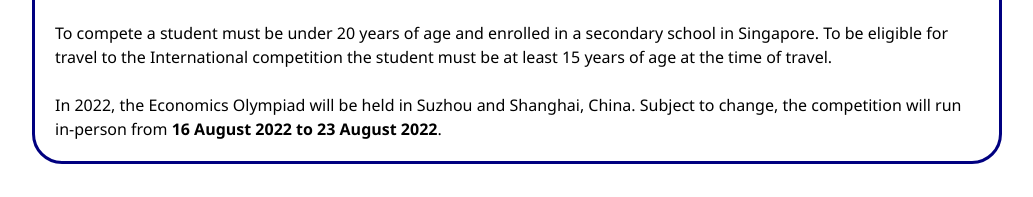
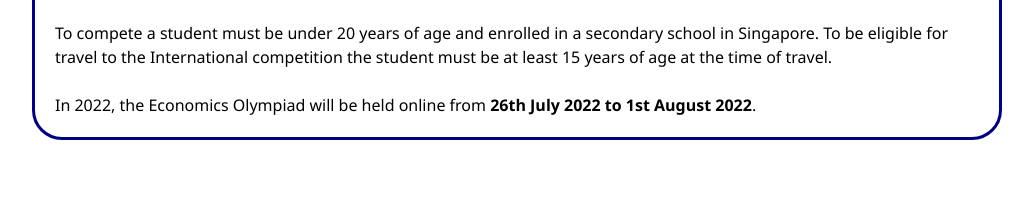
Before and after one commit to watubub/sgeo_website, a plain HTML site: page index.html in a window 1280 px wide. Shown: the part 1010-1207 px from the top of the page, without its empty margins (123-1156 px from the left). Drawn offline with Linux system fonts and the light colour scheme.

Commit message:
update logistics info

```diff
--- a/index.html
+++ b/index.html
@@ -55,9 +55,8 @@
           </p>
           <br />
           <p>
-            In 2022, the Economics Olympiad will be held in Suzhou and Shanghai,
-            China. Subject to change, the competition will run in-person from
-            <b>16 August 2022 to 23 August 2022</b>.
+            In 2022, the Economics Olympiad will be held online from
+            <b>26th July 2022 to 1st August 2022</b>.
           </p>
         </div>
       </article>
```
Also changed, not shown: thankyou.html (+1 -1 lines).
